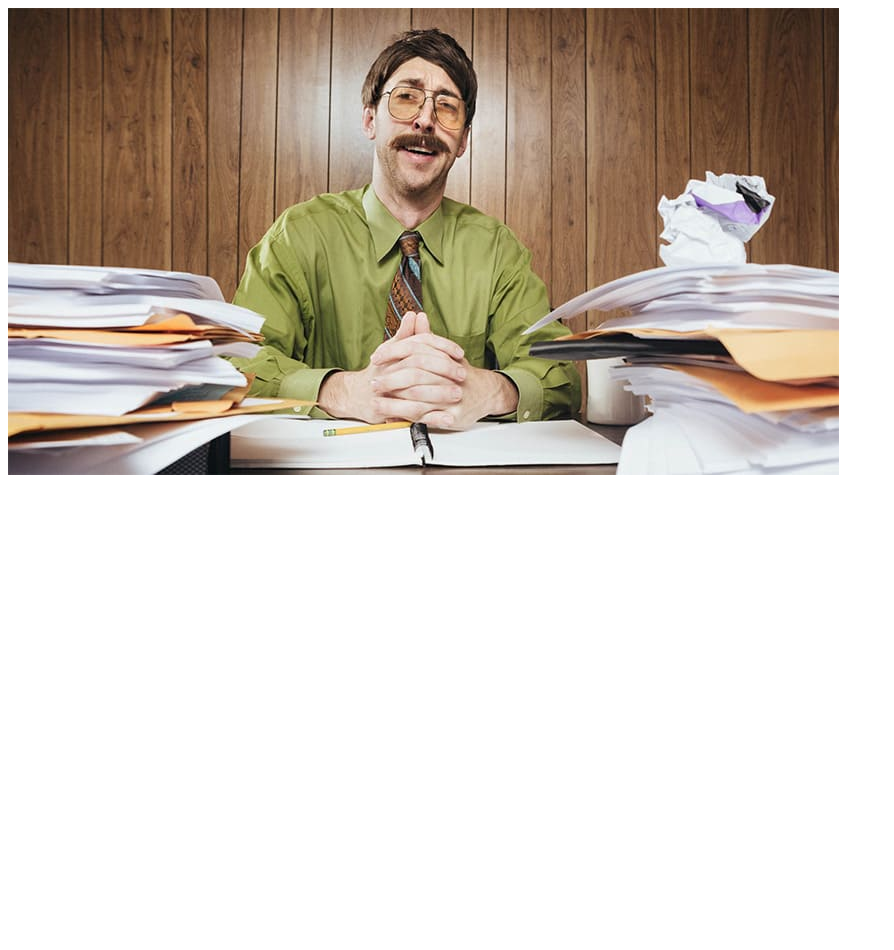
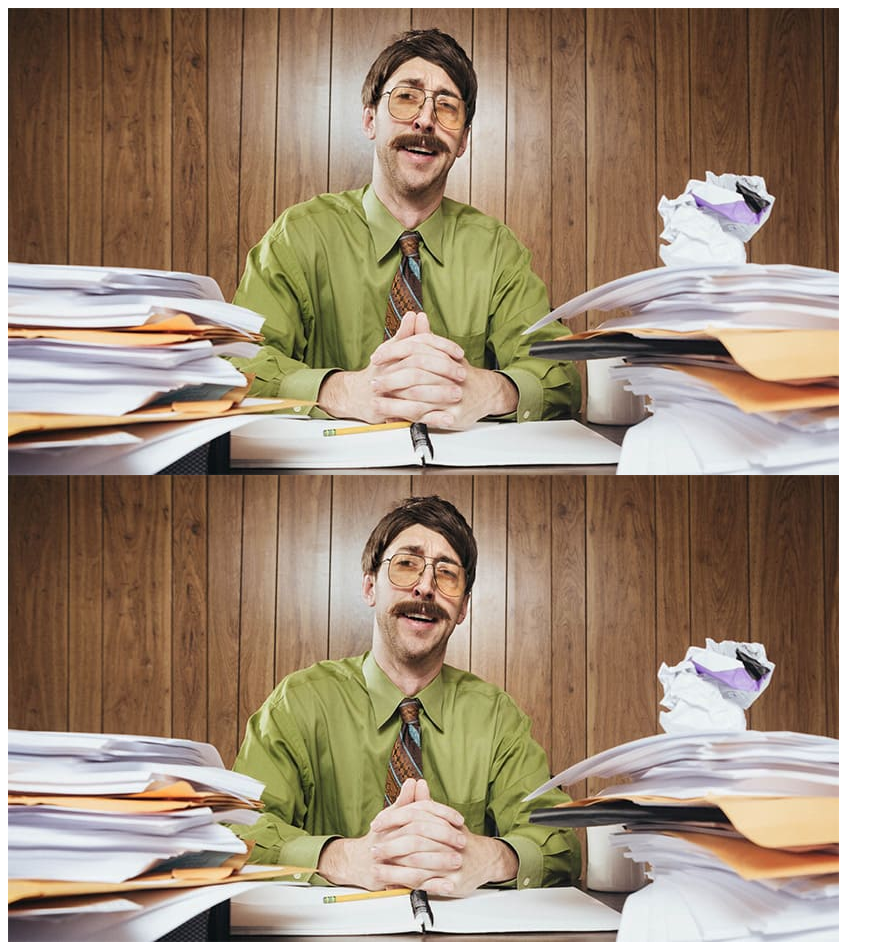
Before and after one commit to adkeklak/GD_internship2, a plain HTML site: page task1_git_practice/index.html in a window 1280 px wide. Shown: the whole page, without its empty margins (0-894 px from the left). Before the commit the page ends 800 px from the top, so only its background shows below. Drawn offline with Linux system fonts and the light colour scheme.

Commit message:
add second image to html

```diff
--- a/task1_git_practice/index.html
+++ b/task1_git_practice/index.html
@@ -3,4 +3,5 @@
 </head>
 <body>
 <img src=images/img.jpg />
+<img src=images/img2.jpg />
 </body>
```
